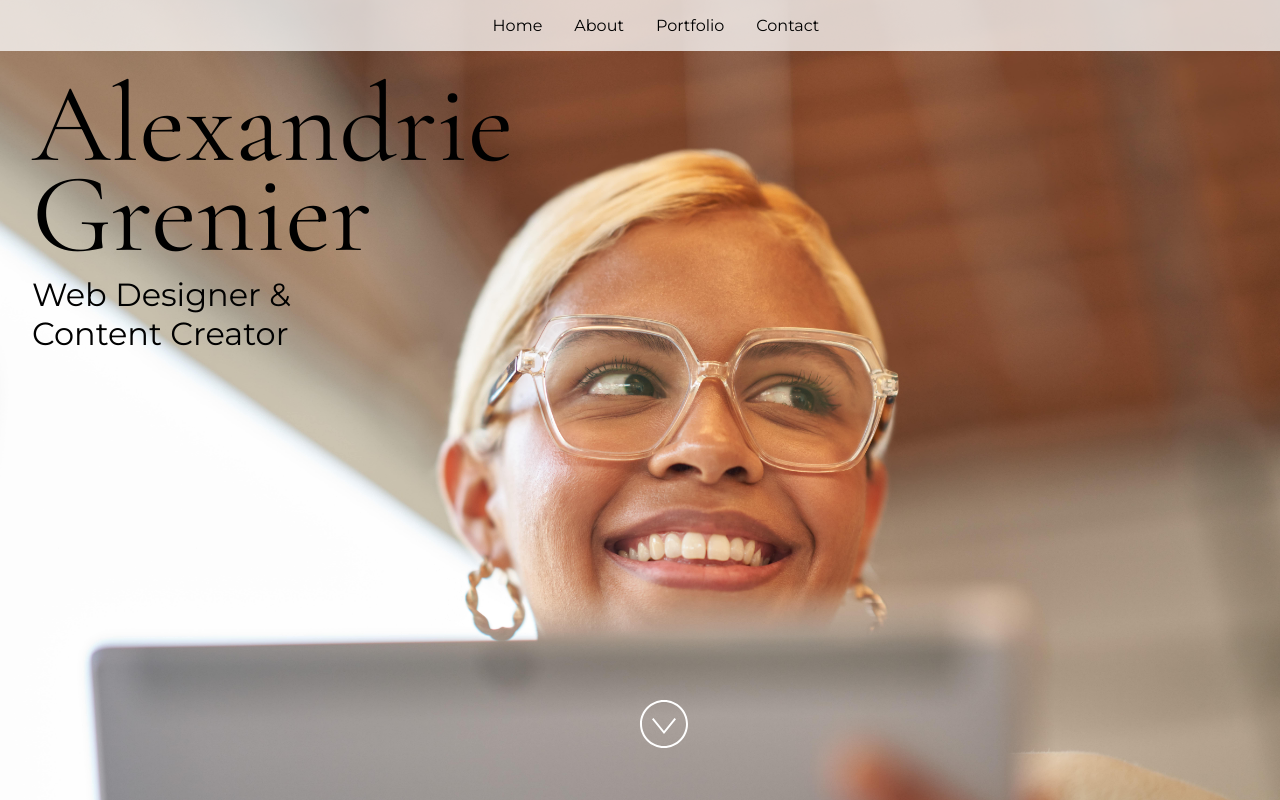
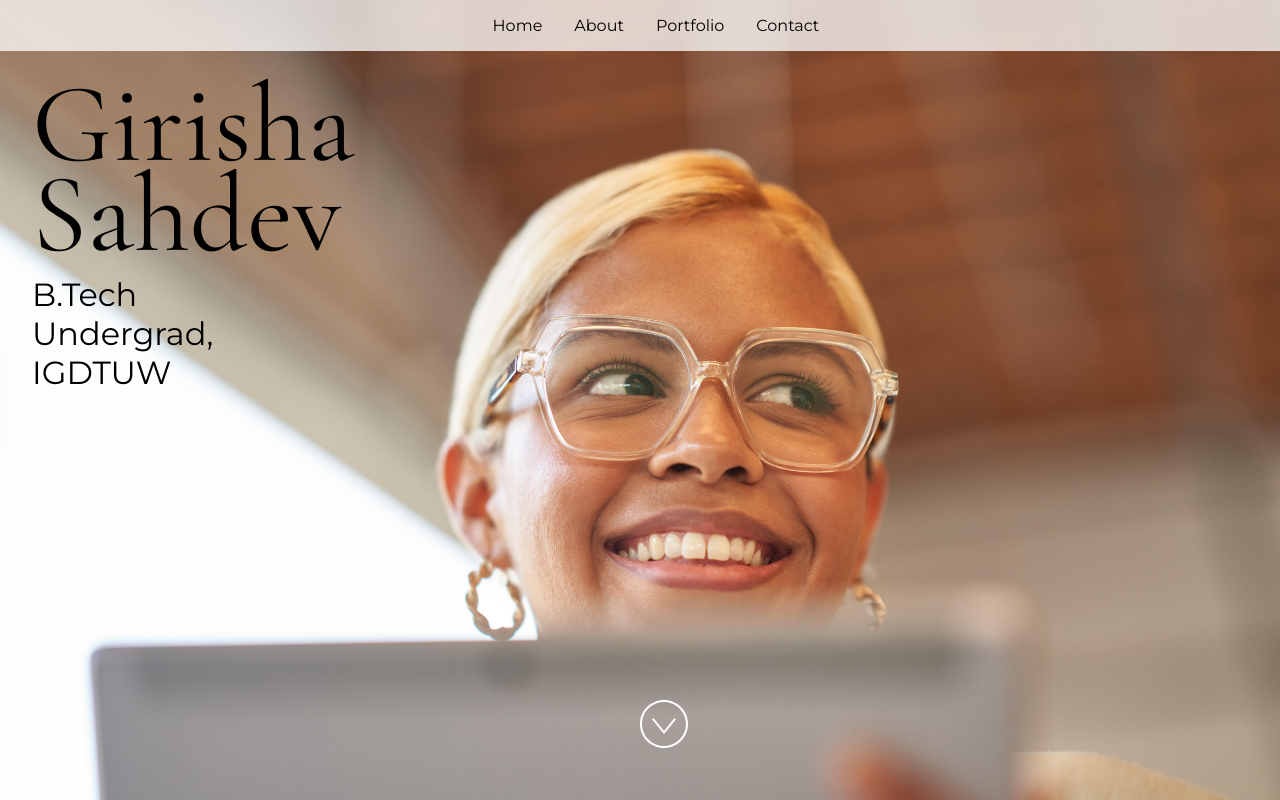
Before and after one commit to girishatechie/Girisha-Sahdev_MS-Onboarding_Portfolio, a React (Vite) app: page / in a window 1280 px wide. Built offline with nearby package versions, Linux system fonts and the light colour scheme.

Commit message:
Changing Name, Title and Social Media Profiles

```diff
--- a/src/App.jsx
+++ b/src/App.jsx
@@ -24,15 +24,15 @@ import "./styles.css";
  * If you don't have one of the social sites listed, leave it as an empty string.
  */
 const siteProps = {
-  name: "Alexandrie Grenier",
-  title: "Web Designer & Content Creator",
-  email: "alex@example.com",
-  gitHub: "microsoft",
-  instagram: "microsoft",
-  linkedIn: "satyanadella",
+  name: "Girisha Sahdev",
+  title: "B.Tech Undergrad, IGDTUW",
+  email: "girishasahdev18@gmail.com",
+  gitHub: "girishatechie",
+  instagram: "girishasahdev",
+  linkedIn: "GirishaSahdev",
   medium: "",
-  twitter: "microsoft",
-  youTube: "Code",
+  twitter: "GirishaSahdev",
+  youTube: "",
 };
 
 const primaryColor = "#4E567E";
```
